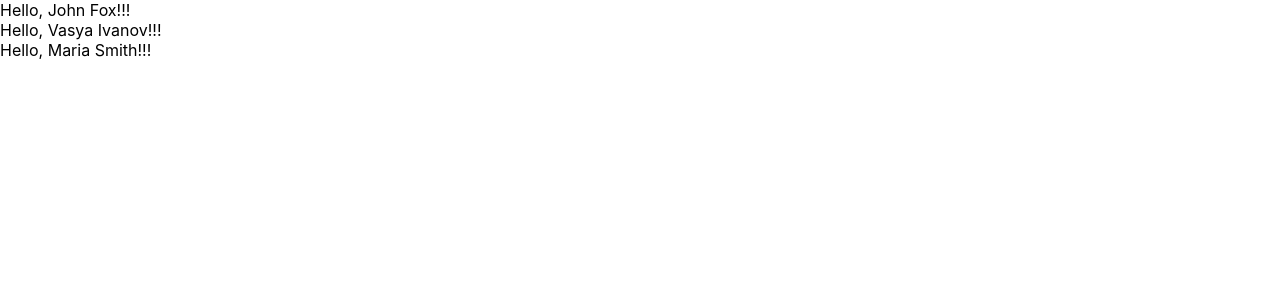
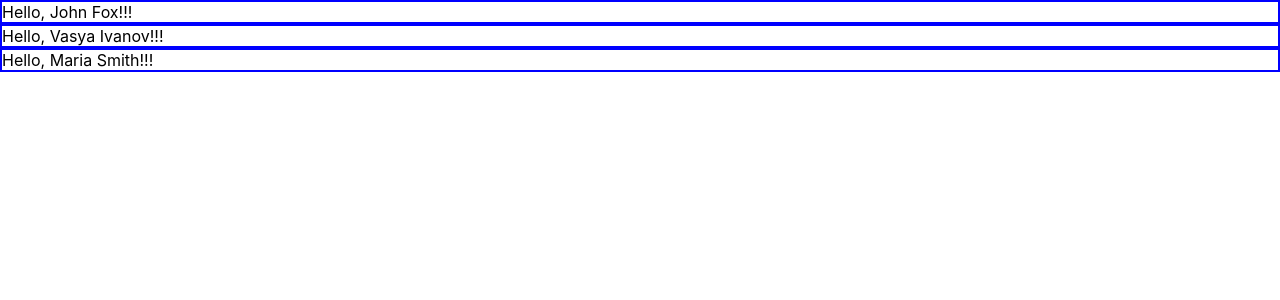
Before and after one commit to julietvt/reactapp_pd2021_1, a React (Create React App) app: page / in a window 1280 px wide. Shown: the top 300 px of the page. Built offline with nearby package versions, Linux system fonts and the light colour scheme.

Commit message:
add styles for hello component

```diff
--- a/package.json
+++ b/package.json
@@ -3,7 +3,9 @@
   "version": "0.1.0",
   "private": true,
   "dependencies": {
+    "classnames": "^2.3.1",
     "cra-template": "1.1.2",
+    "node-sass": "^6.0.1",
     "react": "^17.0.2",
     "react-dom": "^17.0.2",
     "react-scripts": "^4.0.3"
--- a/src/App.js
+++ b/src/App.js
@@ -2,6 +2,9 @@ import logo from './logo.svg';
 import './App.css';
 import Hello from './components/Hello';
 
+// Можем вернуть только 1 элемент!!!
+// <> ... </> фрагмент
+// <>...</> сокращение от <React.Fragment></React.Fragment>
 function App() {
   return (
     <>
--- /dev/null
+++ b/src/components/Hello/Hello.module.scss
@@ -0,0 +1,3 @@
+.wrapper_hello {
+  border: 2px solid blue;
+}
--- a/src/components/Hello/index.jsx
+++ b/src/components/Hello/index.jsx
@@ -1,10 +1,11 @@
 import React from "react";
+import styles from "./Hello.module.scss"
 
 // props это пропсы , входящие параментр
 // при отрисовке переменная в {}
 const Hello = props => {
     const {name, surname} = props;
-    return <div>Hello, {name} {surname}!!!</div>;
+    return <div className={styles.wrapper_hello}>Hello, {name} {surname}!!!</div>;
 };
 
 export default Hello;
```
Also changed, not shown: 2 other files (tests, documents, lock files or other folders).
